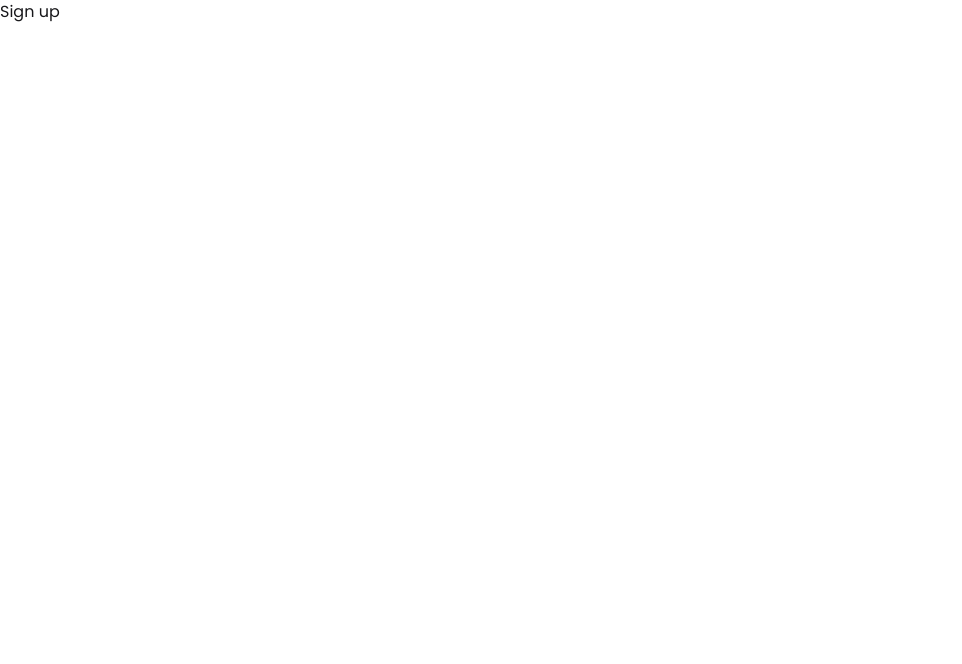
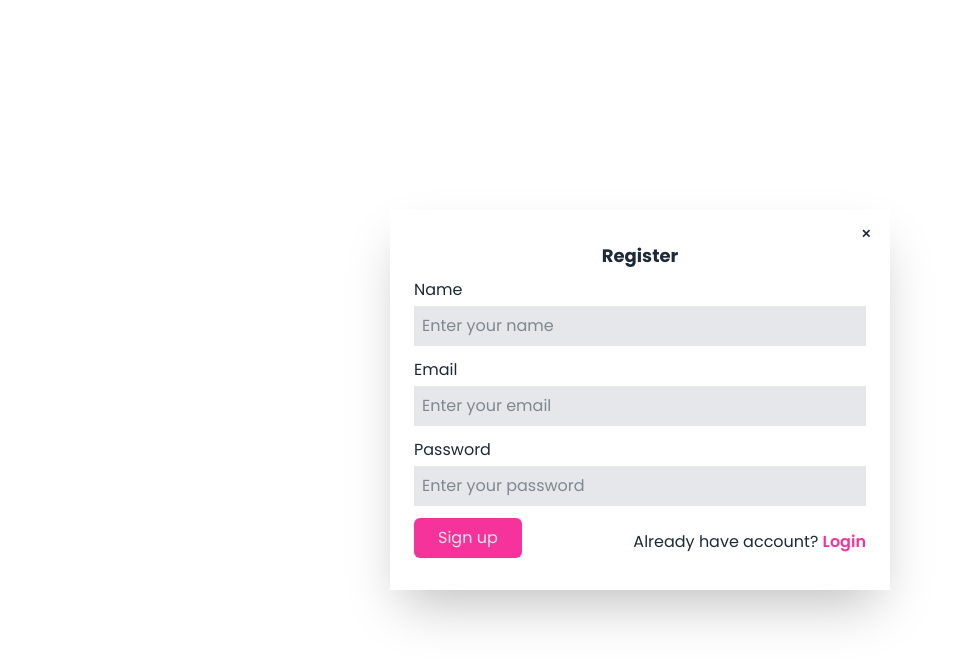
Before and after one commit to akashshukla748972/book_store, a React (Vite) app in the folder frontend/: page /signup in a window 1280 px wide. Shown: the top 664 px of the page, without its empty margins (0-962 px from the left). Built offline with nearby package versions, Linux system fonts and the light colour scheme.

Commit message:
add register user page

```diff
--- a/frontend/src/pages/Login.jsx
+++ b/frontend/src/pages/Login.jsx
@@ -53,7 +53,7 @@ const Login = () => {
               )}
             </div>
 
-            <div className="space-x-6 flex flex-col sm:flex-row sm:items-center">
+            <div className="space-x-6 flex flex-col sm:flex-row sm:items-center sm:justify-between">
               <button
                 className="bg-pink-500 text-gray-200 px-6 py-2 rounded-md"
                 type="submit"
--- a/frontend/src/pages/Signup.jsx
+++ b/frontend/src/pages/Signup.jsx
@@ -1,9 +1,98 @@
 import React from "react";
+import { useForm } from "react-hook-form";
+import { Link, useNavigate } from "react-router-dom";
+import Login from "./Login";
 
 const Signup = () => {
+  const {
+    register,
+    handleSubmit,
+    formState: { errors },
+  } = useForm();
+
+  const handleLogin = (e) => {
+    console.log(e);
+  };
+
+  const navigate = useNavigate();
   return (
-    <div>
-      <h1>Sign up</h1>
+    <div className="flex justify-center items-center h-screen bg-white dark:bg-slate-900">
+      {/* <dialog id="my_modal_33" className="modal"> */}
+      <div className="w-[400px] sm:w-[450px] md:w-[500px] text-gray-800  dark:bg-slate-800 relative p-6 shadow-2xl">
+        <button
+          onClick={() => navigate(-1)}
+          className="btn btn-sm btn-circle btn-ghost absolute right-2 top-2 z-30"
+        >
+          ✕
+        </button>
+        <h3 className="font-bold text-lg my-2 text-center">Register</h3>
+        <form onSubmit={handleSubmit(handleLogin)} className="space-y-3">
+          <div className="form-group flex flex-col space-y-1">
+            <label htmlFor="name" className="">
+              Name
+            </label>
+            <input
+              {...register("name", { required: "Name is required!" })}
+              type="text"
+              className="p-2 bg-gray-200 dark:bg-slate-900 outline-none"
+              placeholder="Enter your name"
+            />
+            {errors.name && (
+              <p className="text-red-500">{errors.name.message}</p>
+            )}
+          </div>
+          <div className="form-group flex flex-col space-y-1">
+            <label htmlFor="email" className="">
+              Email
+            </label>
+            <input
+              {...register("email", { required: "Email is required!" })}
+              type="text"
+              className="p-2 bg-gray-200 dark:bg-slate-900 outline-none"
+              placeholder="Enter your email"
+            />
+            {errors.email && (
+              <p className="text-red-500">{errors.email.message}</p>
+            )}
+          </div>
+          <div className="form-group flex flex-col space-y-1">
+            <label htmlFor="password" className="">
+              Password
+            </label>
+            <input
+              {...register("password", { required: "Password is required!" })}
+              type="text"
+              className="p-2 bg-gray-200 dark:bg-slate-900 outline-none"
+              placeholder="Enter your password"
+            />
+            {errors.password && (
+              <p className="text-red-500">{errors.password.message}</p>
+            )}
+          </div>
+
+          <div className="space-y-2 sm:space-x-6 flex flex-col sm:flex-row sm:justify-between sm:items-center">
+            <button
+              className="bg-pink-500 text-gray-200 px-6 py-2 rounded-md"
+              type="submit"
+            >
+              Sign up
+            </button>
+            <span className="">
+              Already have account?{" "}
+              <button
+                onClick={() =>
+                  document.getElementById("my_modal_3").showModal()
+                }
+                className="text-pink-500 font-semibold hover:text-blue-500 hover:underline transition-all duration-300 ease-in-out"
+              >
+                Login
+              </button>
+              <Login />
+            </span>
+          </div>
+        </form>
+      </div>
+      {/* </dialog> */}
     </div>
   );
 };
```
